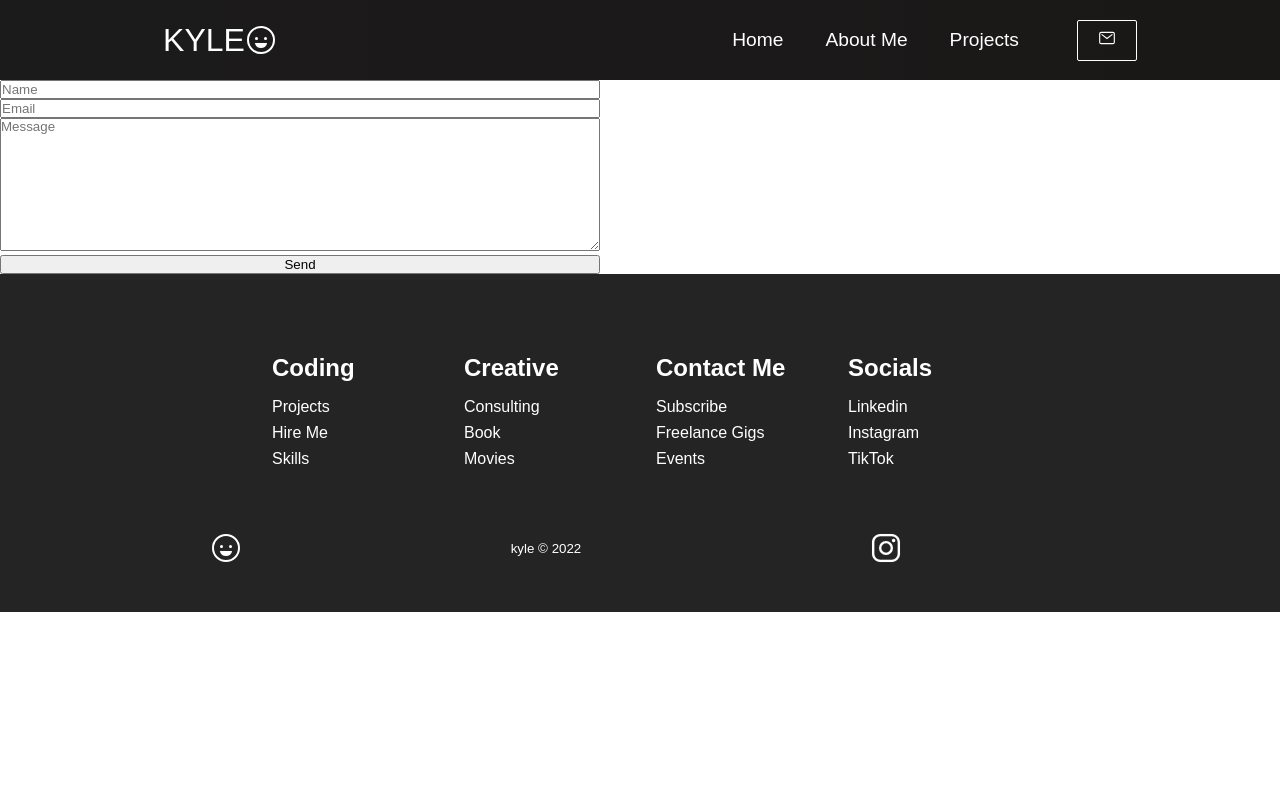
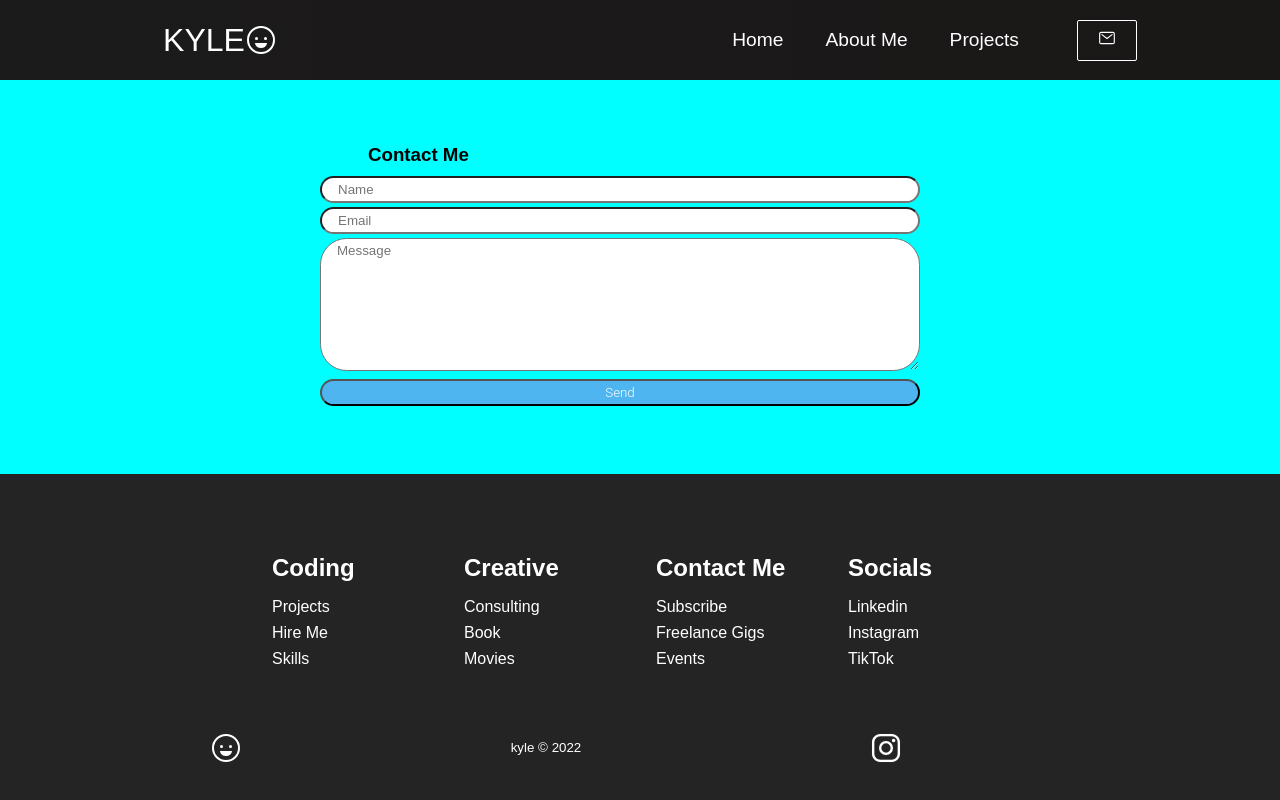
Before and after one commit to kyleisme14/portfolio, a React (Create React App) app: page /contact in a window 1280 px wide. Shown: the top 800 px of the page. Built offline with nearby package versions, Linux system fonts and the light colour scheme.

Commit message:
added css to email

```diff
--- a/package.json
+++ b/package.json
@@ -3,6 +3,7 @@
   "version": "0.1.0",
   "private": true,
   "dependencies": {
+    "@emailjs/browser": "^3.7.0",
     "@testing-library/jest-dom": "^5.16.5",
     "@testing-library/react": "^13.4.0",
     "@testing-library/user-event": "^13.5.0",
--- a/src/components/Contact.css
+++ b/src/components/Contact.css
@@ -20,3 +20,48 @@ textarea {
   height: 10em;
   width: 600px;
 }
+
+h3 {
+  margin-left: 5%;
+  margin-bottom: 1%;
+}
+.form-item {
+  display:inline-block;
+  padding:0.3em 1.2em;
+  margin:0 0.3em 0.3em 0;
+  border-radius:2em;
+  box-sizing: border-box;
+}
+.contact-form {
+  background-color: aqua;
+  margin: auto;
+  padding-left: 25%;
+  padding-top: 5%;
+  padding-bottom: 5%;
+  text-align: left;
+
+}
+
+.button {
+  display:inline-block;
+  padding:0.3em 1.2em;
+  margin:0 0.3em 0.3em 0;
+  border-radius:2em;
+  box-sizing: border-box;
+  text-decoration:none;
+  font-family:'Roboto',sans-serif;
+  font-weight:300;
+  color:#FFFFFF;
+  background-color:#4eb5f1;
+  text-align:center;
+  transition: all 0.2s;
+}
+.button:hover{
+  background-color:#4095c6;
+}
+@media all and (max-width:30em){
+  button{
+  display:block;
+  margin:0.2em auto;
+  }
+}
--- a/src/components/ContactForm.js
+++ b/src/components/ContactForm.js
@@ -1,22 +1,26 @@
-import React from 'react'
+import React, { useRef } from 'react'
 import './Contact.css'
 import {useForm} from 'react-hook-form';
 
-function ContactForm() {
-  const { register, handleSubmit, watch, errors } = useForm();
-  const onSubmit = data => console.log(data);
+const ContactForm = () => {
+  const form = useRef()
+
+  const sendEmail = () => {};
+
   return (
     <>
-      <form id='contact-form' onSubmit={handleSubmit(onSubmit)}>
-        <input type='text' name='user_name' placeholder='Name' />
+    <div className='contact-form'>
+      <h3>Contact Me</h3>
+      <form ref={form} onSubmit={sendEmail}>
+        <input className='form-item' type='text' name='user_name' placeholder='Name' required/>
         <br/>
-        <input type='email' name='user_email' placeholder='Email' />
+        <input className='form-item' type='email' name='user_email' placeholder='Email' required/>
         <br/>
-        <textarea name='message' placeholder='Message'/>
+        <textarea className='form-item' name='message' placeholder='Message'/>
         <br/>
-        <input type='submit' value='Send' />
+        <input className="button" type='submit' value='Send' />
       </form>
-
+    </div>
     </>
   )
 }
--- a/src/components/pages/Contact.js
+++ b/src/components/pages/Contact.js
@@ -9,6 +9,7 @@ export default function Services(){
 
 <ContactForm />
 
+
 </>;
 
 
```
Also changed, not shown: 1 other file (tests, documents, lock files or other folders).
